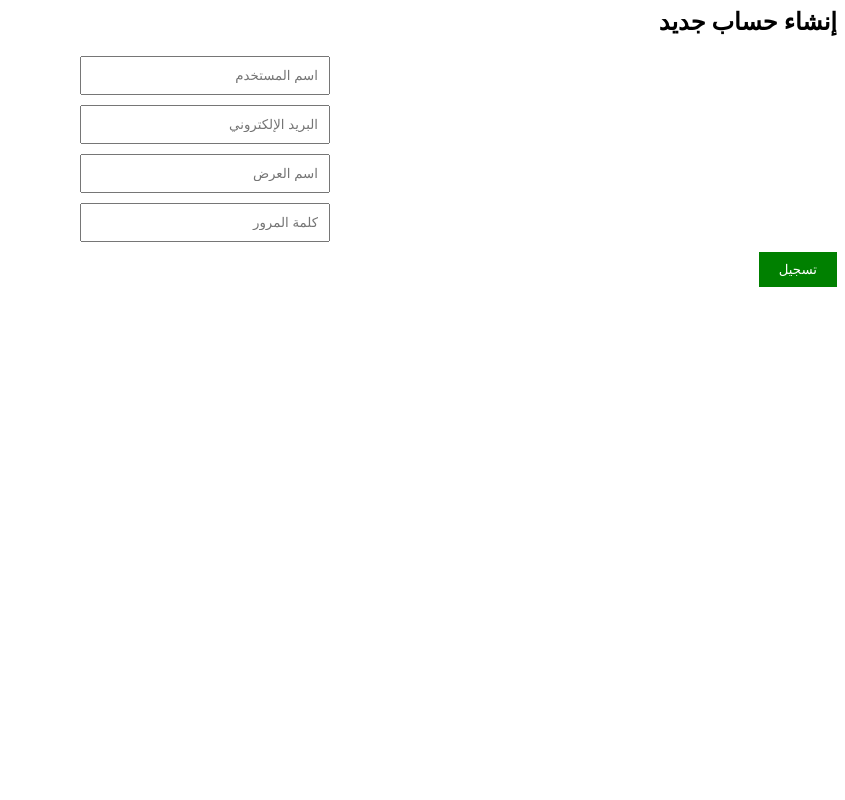
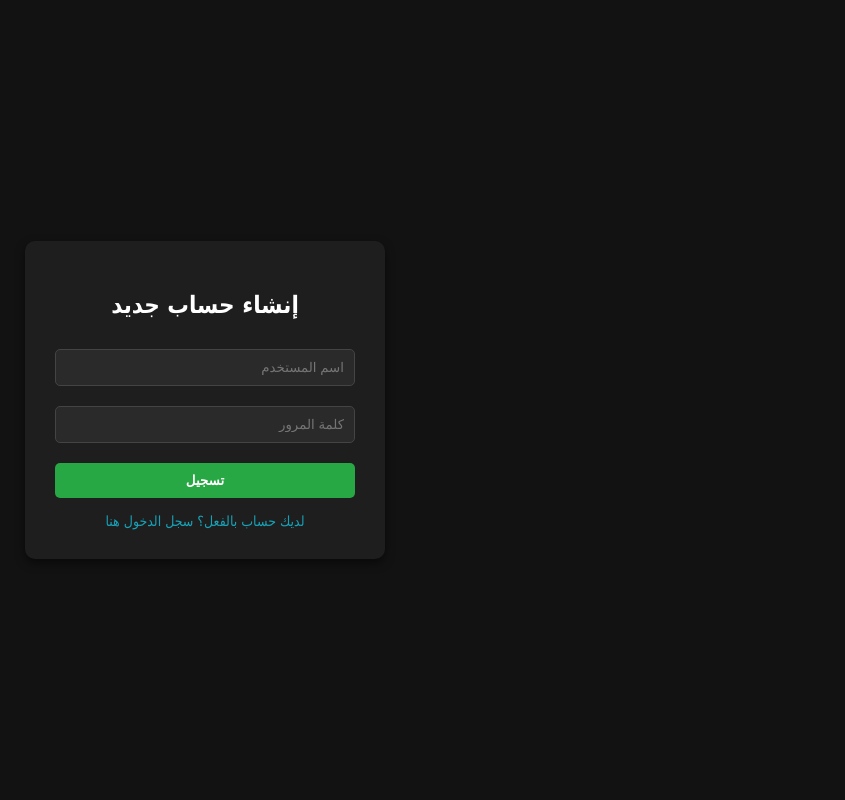
Before and after one commit to almntsrjbran37-eng/gubran-live, a Flask app: template templates/register.html in a window 1280 px wide. Shown: the whole page, without its empty margins (435-1280 px from the left). Run offline with Flask 3, Linux system fonts and the light colour scheme; the template is opened without the code that fills it, so the values that code supplies are empty.

Commit message:
Update register.html

```diff
--- a/templates/register.html
+++ b/templates/register.html
@@ -1,18 +1,26 @@
+<!DOCTYPE html>
 <html lang="ar" dir="rtl">
 <head>
+    <meta charset="UTF-8">
+    <title>إنشاء حساب جديد - جبران لايف</title>
     <style>
-    input { display: block; margin: 10px auto; padding: 10px; width: 250px; }
-    button { background: green; color: white; border: none; padding: 10px 20px; cursor: pointer; }
+        body { background-color: #121212; color: #fff; font-family: Tahoma, sans-serif; display: flex; justify-content: center; align-items: center; height: 100vh; margin: 0; }
+        .card { background: #1e1e1e; padding: 30px; border-radius: 10px; box-shadow: 0 4px 10px rgba(0,0,0,0.5); width: 300px; text-align: center; }
+        input { width: 100%; padding: 10px; margin: 10px 0; background: #2a2a2a; border: 1px solid #444; color: #fff; border-radius: 5px; box-sizing: border-box; }
+        button { width: 100%; padding: 10px; background: #28a745; border: none; color: white; border-radius: 5px; font-weight: bold; cursor: pointer; margin-top: 10px; }
+        button:hover { background: #218838; }
+        a { color: #17a2b8; text-decoration: none; display: block; margin-top: 15px; font-size: 14px; }
     </style>
 </head>
 <body>
+    <div class="card">
         <h2>إنشاء حساب جديد</h2>
         <form method="POST">
             <input type="text" name="username" placeholder="اسم المستخدم" required>
-        <input type="email" name="email" placeholder="البريد الإلكتروني" required>
-        <input type="text" name="display_name" placeholder="اسم العرض" required>
             <input type="password" name="password" placeholder="كلمة المرور" required>
             <button type="submit">تسجيل</button>
         </form>
+        <a href="{{ url_for('login') }}">لديك حساب بالفعل؟ سجل الدخول هنا</a>
+    </div>
 </body>
 </html>
```
Lines whose indentation alone changed are shown as unchanged.
